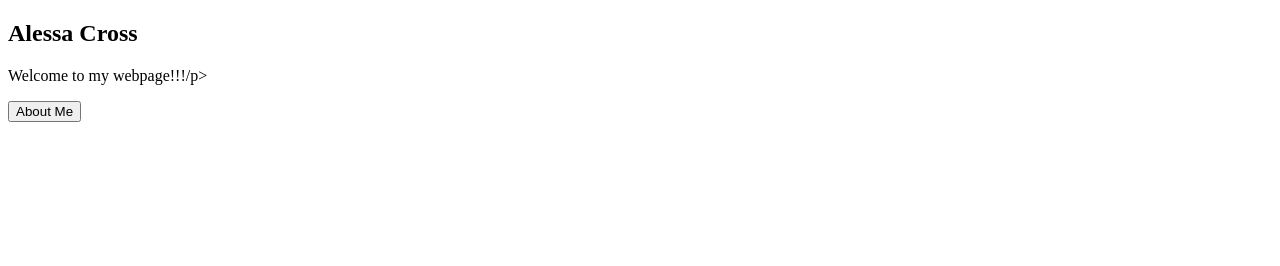
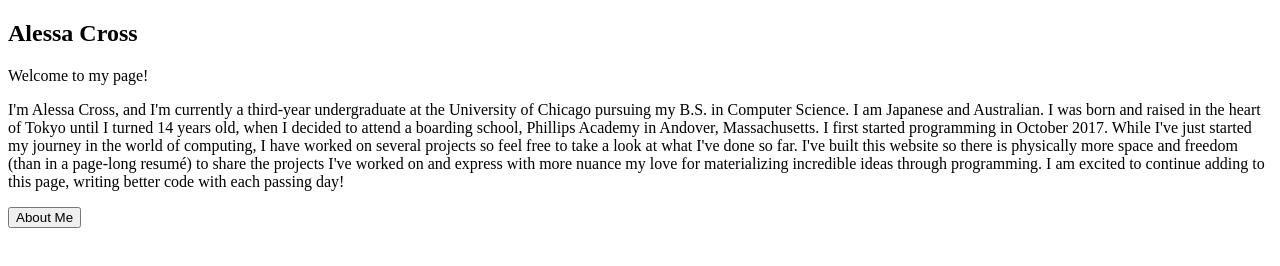
Before and after one commit to alessacross/alessacross, a plain HTML site: page index.html in a window 1280 px wide. Drawn offline with nearby package versions, Linux system fonts and the light colour scheme.

Commit message:
description

```diff
--- a/index.html
+++ b/index.html
@@ -9,7 +9,12 @@
   <body>
 
     <h2>Alessa Cross</h2>
-    <p>Welcome to my webpage!!!/p>
+    <p>Welcome to my page!</p>
+    <p>I'm Alessa Cross, and I'm currently a third-year undergraduate at the University of Chicago pursuing my B.S. in Computer Science. I am Japanese and Australian. I was
+    born and raised in the heart of Tokyo until I turned 14 years old, when I decided to attend a boarding school, Phillips Academy in Andover, Massachusetts.
+
+    I first started programming in October 2017. While I've just started my journey in the world of computing, I have worked on several projects so feel free to take a look at what I've done so far. I've built this website so there is physically more space and freedom (than in a page-long resumé) to share the projects I've worked on and express with more nuance my love for materializing incredible ideas through programming. I am excited to continue adding to this page, writing better code with each passing day!
+  </p>
     <!-- React component inside this div. -->
     <div id="like_button_container"></div>
 
```
Also changed, not shown: 1 other file.
